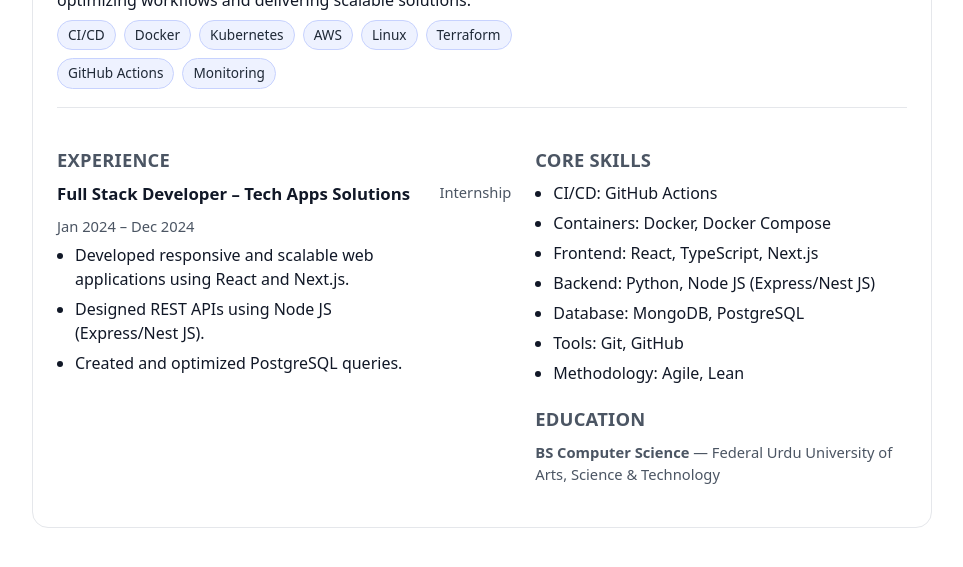
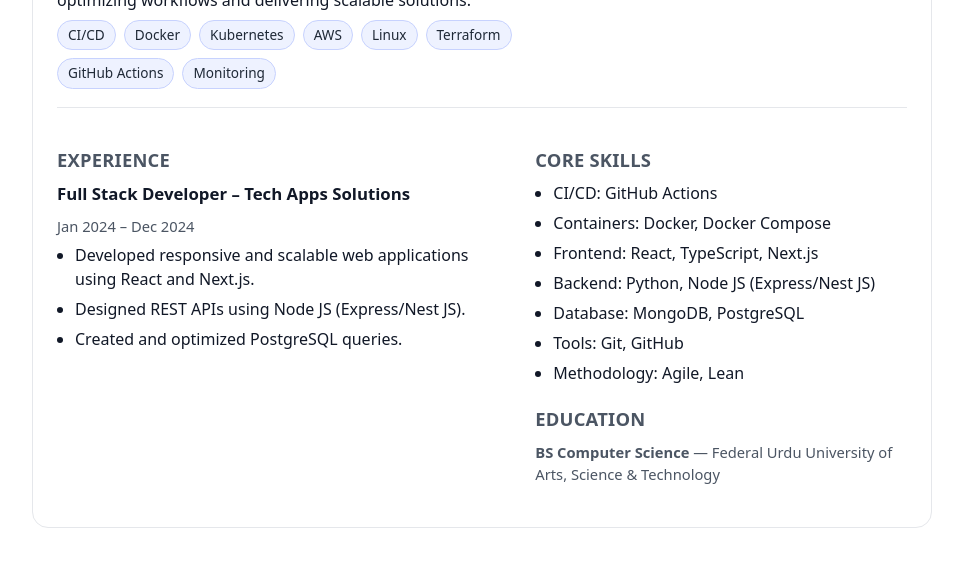
Before and after one commit to muzair-devops/muzair-devops.github.io, a plain HTML site: page index.html in a window 1280 px wide. Shown: the part 201-768 px from the top of the page, without its empty margins (158-1121 px from the left). Drawn offline with Linux system fonts and the light colour scheme.

Commit message:
Update index.html

```diff
--- a/index.html
+++ b/index.html
@@ -77,7 +77,6 @@
                 <li>Created and optimized PostgreSQL queries.</li>
               </ul>
             </div>
-            <div class="meta">Internship</div>
           </article>
         </div>
 
```
